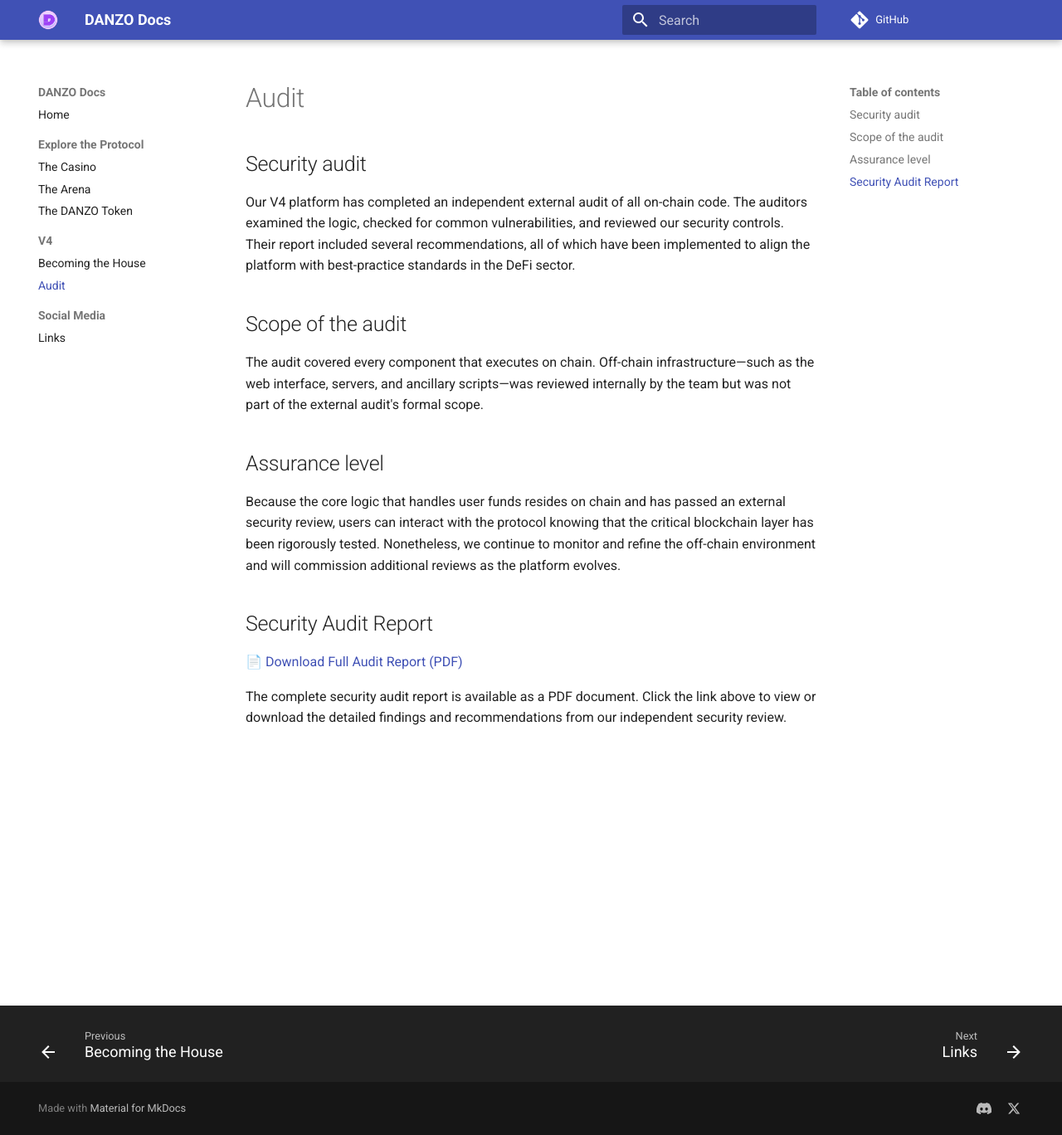
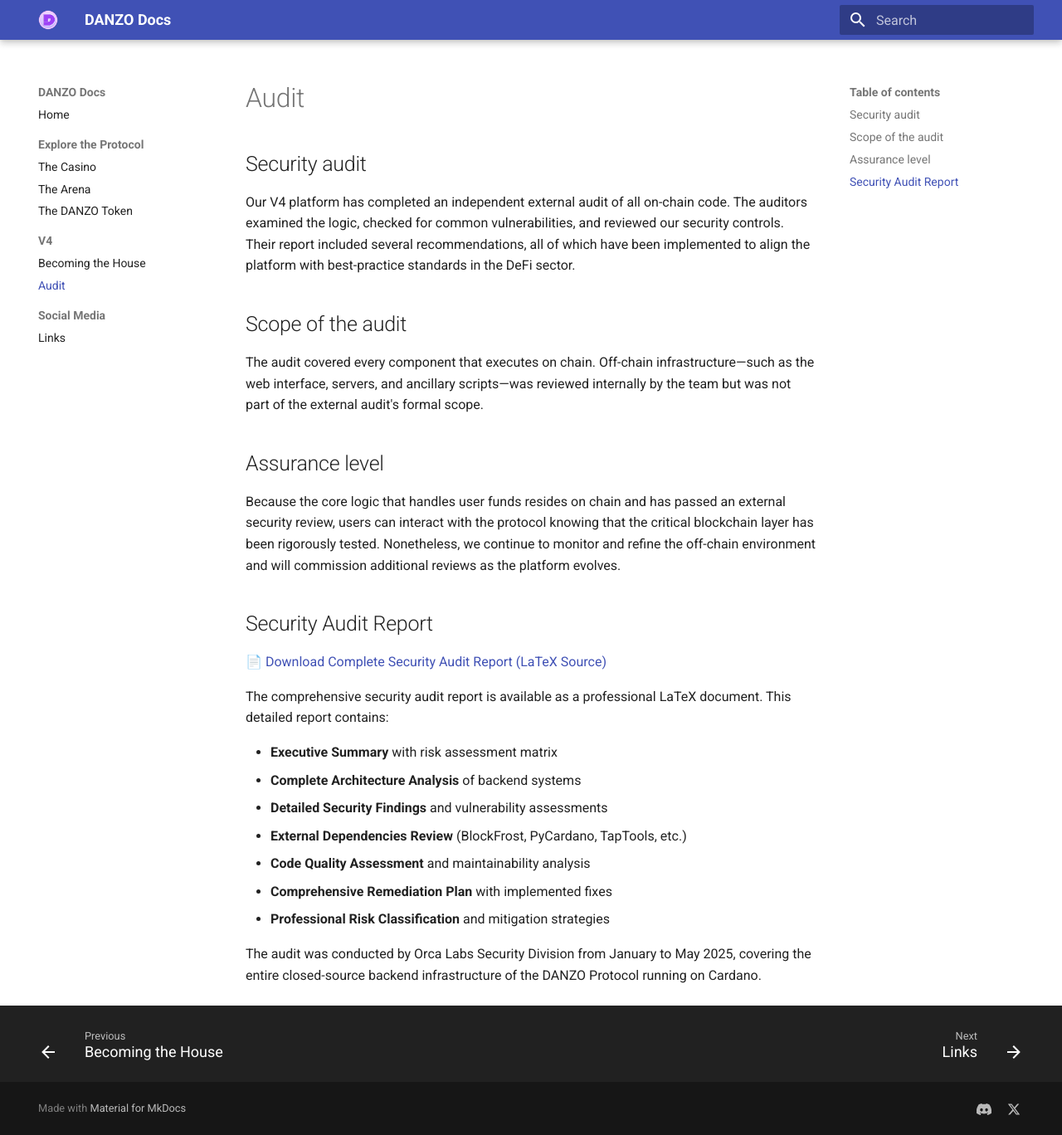
Before and after one commit to CardanoTokenIO/danzo-docs, an MkDocs documentation site: the page built from docs/v4/audit.md, in a window 1280 px wide and 1368 px high. Shown: the whole window at 83% size. Built offline with MkDocs 1.6.1 and Material for MkDocs 9.7.7, drawn with Linux system fonts in a browser that asks for light colours; comment, search, counter and statistics services are not loaded.

Commit message:
Add comprehensive LaTeX audit report and remove GitHub repo link
- Add complete professional LaTeX audit report (danzo-complete-audit.tex)
- Update audit.md with detailed description of LaTeX audit report
- Remove repo_url from mkdocs.yml to hide GitHub link from site
- Include all audit information from original audit.txt file
- Professional formatting with proper document structure

```diff
--- a/docs/v4/audit.md
+++ b/docs/v4/audit.md
@@ -14,6 +14,16 @@
 
 ## Security Audit Report
 
-[📄 Download Full Audit Report (PDF)](../images/audit.pdf)
+[📄 Download Complete Security Audit Report (LaTeX Source)](../images/danzo-complete-audit.tex)
 
-The complete security audit report is available as a PDF document. Click the link above to view or download the detailed findings and recommendations from our independent security review.
+The comprehensive security audit report is available as a professional LaTeX document. This detailed report contains:
+
+- **Executive Summary** with risk assessment matrix
+- **Complete Architecture Analysis** of backend systems
+- **Detailed Security Findings** and vulnerability assessments
+- **External Dependencies Review** (BlockFrost, PyCardano, TapTools, etc.)
+- **Code Quality Assessment** and maintainability analysis
+- **Comprehensive Remediation Plan** with implemented fixes
+- **Professional Risk Classification** and mitigation strategies
+
+The audit was conducted by Orca Labs Security Division from January to May 2025, covering the entire closed-source backend infrastructure of the DANZO Protocol running on Cardano.
--- a/mkdocs.yml
+++ b/mkdocs.yml
@@ -1,7 +1,6 @@
 # mkdocs.yml
 site_name: DANZO Docs
-site_url: https://CardanoTokenIO.github.io/danzo-docs/
-repo_url: https://github.com/CardanoTokenIO/danzo-docs
+site_url: https://docs.danzo.gg/
 theme:
   name: material
   logo: images/TokenLogo.png
```
Also changed, not shown: site/search/search_index.json, site/v4/audit/index.html, 10 other files.
